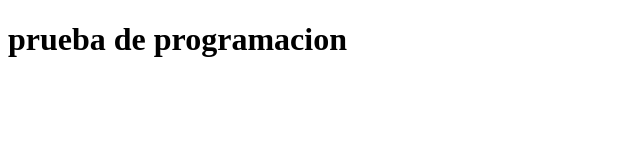
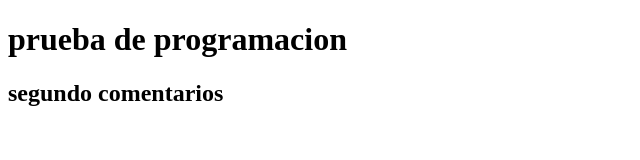
Before and after one commit to jddvjqende/prueba, a plain HTML site: page index.html in a window 1280 px wide. Shown: the whole page, without its empty margins (0-640 px from the left). Drawn offline with Linux system fonts and the light colour scheme.

Commit message:
segundo prueba

```diff
--- a/index.html
+++ b/index.html
@@ -8,6 +8,7 @@
 </head>
 <body>
     <h1>prueba de programacion</h1>
+    <h2>segundo comentarios</h2>
 
 
 
```
